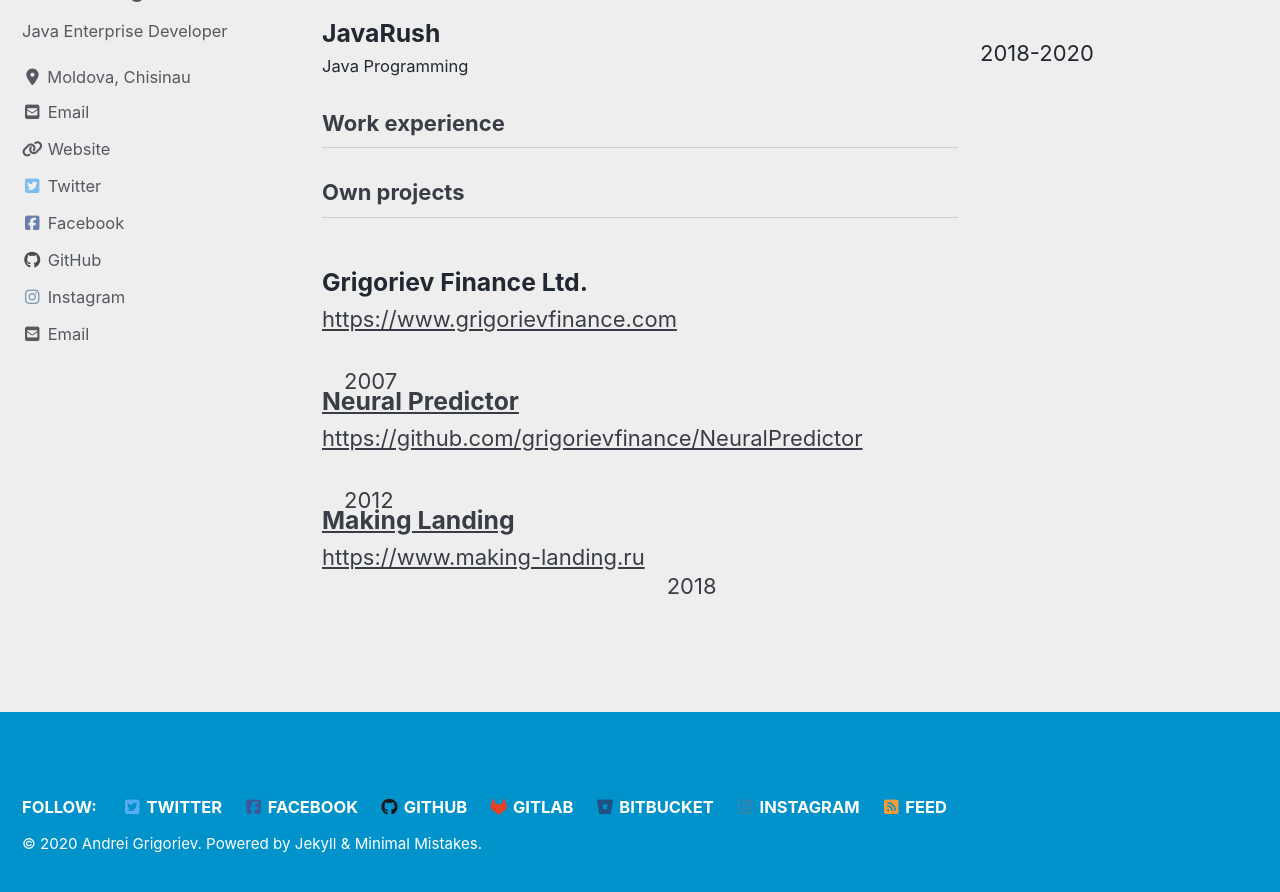
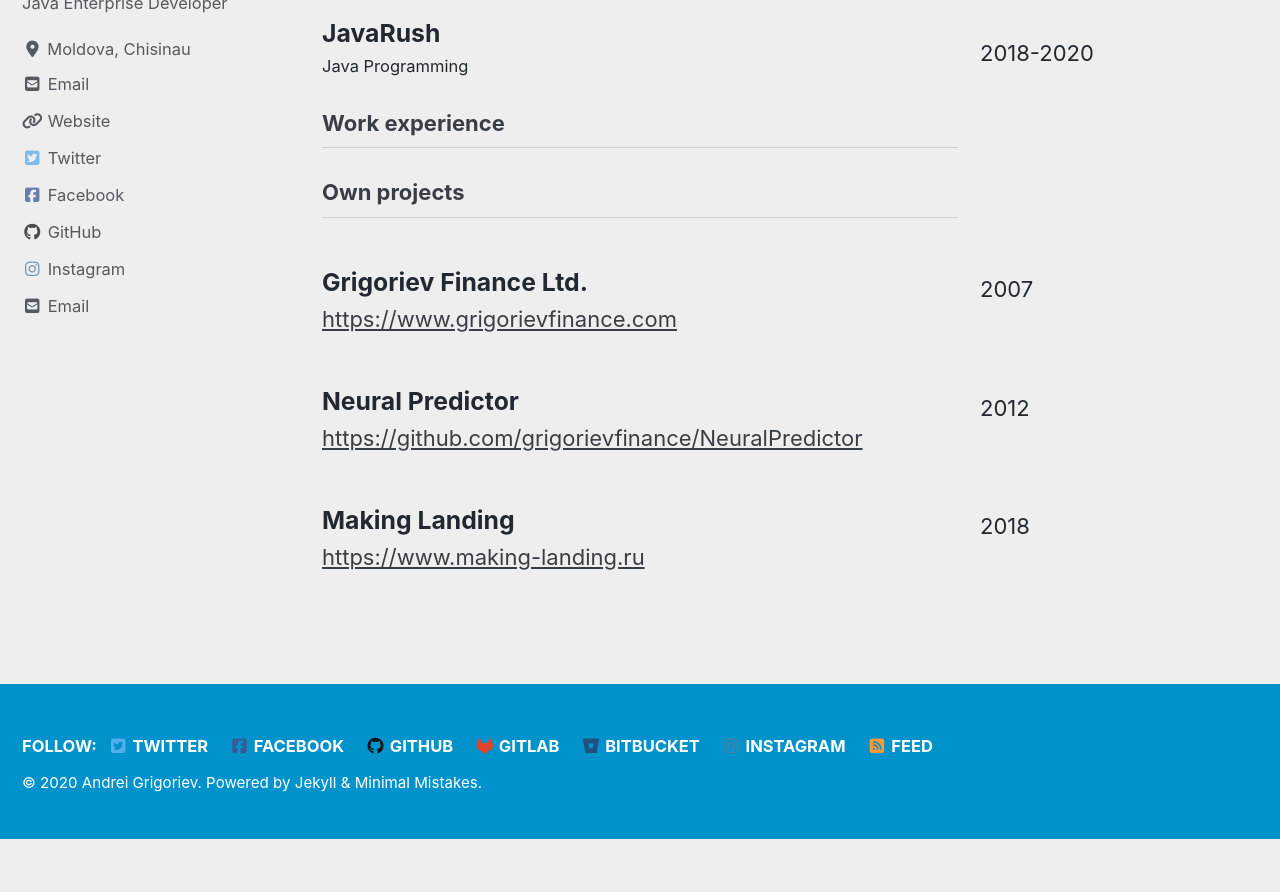
Before and after one commit to grigorievfinance/grigorievfinance.github.io, a Jekyll site: the page built from index.html, in a window 1280 px wide and 900 px high, scrolled down 433 px. Shown: the top 892 px of the window. Built offline with Jekyll 4.4.1, drawn with Linux system fonts in a browser that asks for light colours; cached includes are drawn as plain includes; nearby versions of some CDN libraries; the list of posts is cut into pages by our own code; after the commit the page ends 1272 px from its top, so only the background shows below that.

Commit message:
fix a tag

```diff
--- a/_layouts/home.html
+++ b/_layouts/home.html
@@ -26,14 +26,14 @@
 <h3 class="archive__subtitle">{{ site.data.ui-text[site.locale].projects_label | default: "Own projects" }}</h3>
 <article class="archive__item" itemscope itemtype="https://schema.org/CreativeWork">
     <h3 class="archive__item-title" itemprop="headline">{{ site.data.ui-text[site.locale].project1_name | default: "Grigoriev Finance Ltd." }}</h3>
-    <a href="https://www.grigorievfinance.com" class="visible-links">{{ site.data.ui-text[site.locale].project1_link | default: "https://www.grigorievfinance.com" }}</p>
+    <a href="https://www.grigorievfinance.com" class="visible-links">{{ site.data.ui-text[site.locale].project1_link | default: "https://www.grigorievfinance.com" }}</a>
     <p class="sidebar__right">{{ site.data.ui-text[site.locale].project1_foundation | default: "2007" }}</p>
 
     <h3 class="archive__item-title" itemprop="headline">{{ site.data.ui-text[site.locale].project2_name | default: "Neural Predictor" }}</h3>
-    <a href="https://github.com/grigorievfinance/NeuralPredictor" class="visible-links">{{ site.data.ui-text[site.locale].project2_link | default: "https://github.com/grigorievfinance/NeuralPredictor" }}</p>
+    <a href="https://github.com/grigorievfinance/NeuralPredictor" class="visible-links">{{ site.data.ui-text[site.locale].project2_link | default: "https://github.com/grigorievfinance/NeuralPredictor" }}</a>
     <p class="sidebar__right">{{ site.data.ui-text[site.locale].project2_foundation | default: "2012" }}</p>
 
     <h3 class="archive__item-title" itemprop="headline">{{ site.data.ui-text[site.locale].project3_name | default: "Making Landing" }}</h3>
-    <a href="https://www.making-landing.ru/" class="visible-links">{{ site.data.ui-text[site.locale].project3_link | default: "https://www.making-landing.ru/" }}</p>
+    <a href="https://www.making-landing.ru/" class="visible-links">{{ site.data.ui-text[site.locale].project3_link | default: "https://www.making-landing.ru/" }}</a>
     <p class="sidebar__right">{{ site.data.ui-text[site.locale].project3_foundation | default: "2018" }}</p>
 </article>
```
